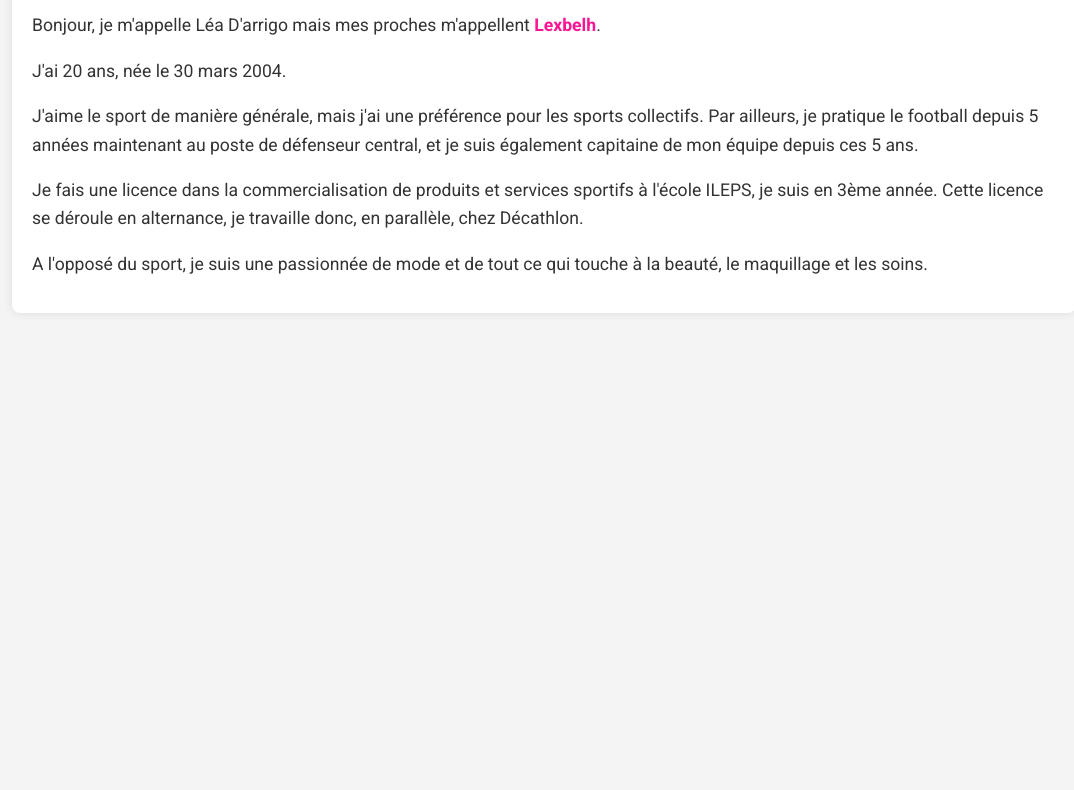
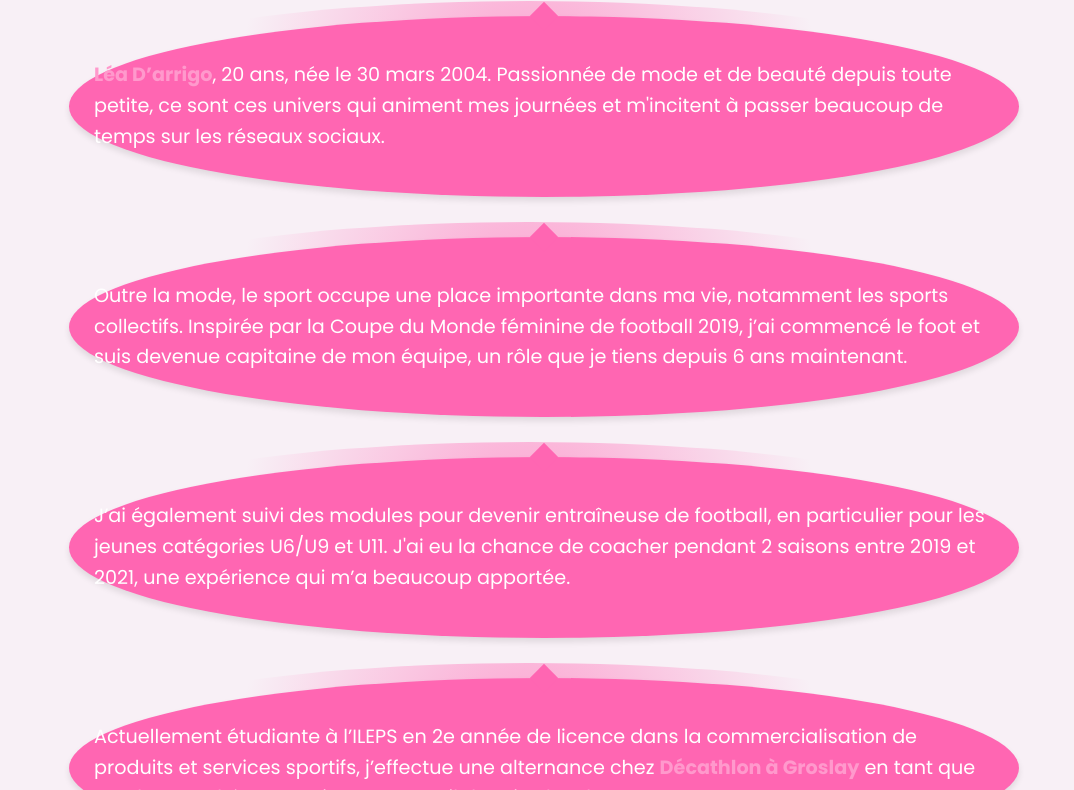
Before and after one commit to lexbelh/portfolio, a plain HTML site: page index.html in a window 1280 px wide. Shown: the part 158-948 px from the top of the page, without its empty margins (96-1170 px from the left). Before the commit the page ends 800 px from the top, so only its background shows below. Drawn offline with nearby package versions, Linux system fonts and the light colour scheme.

Commit message:
Update index.html

```diff
--- a/index.html
+++ b/index.html
@@ -3,50 +3,157 @@
 <head>
     <meta charset="UTF-8">
     <meta name="viewport" content="width=device-width, initial-scale=1.0">
-    <title>Portfolio de Léa D'arrigo (Lexbelh)</title>
-    <link href="https://fonts.googleapis.com/css2?family=Roboto:wght@400;700&family=Playfair+Display:wght@700&display=swap" rel="stylesheet">
+    <title>La Vie de Lexbelh</title>
     <style>
+        /* Import de la police Poppins */
+        @import url('https://fonts.googleapis.com/css2?family=Poppins:wght@300;400;500;700&display=swap');
+
+        /* Style général du corps */
         body {
-            font-family: 'Roboto', sans-serif; /* Police classe de base */
-            line-height: 1.6;
+            font-family: 'Poppins', sans-serif;
+            background-color: #f8f0f6;
             margin: 0;
             padding: 0;
-            background-color: #f4f4f4;
-            color: #333; /* Texte en noir par défaut */
+            display: flex;
+            justify-content: center;
+            align-items: center;
+            flex-direction: column;
+            min-height: 100vh;
+            text-align: center;
+            color: #333;
         }
+
+        /* Titre principal en rose clair et avec effet de mouvement */
+        h1 {
+            color: #ff99cc;
+            font-size: 3rem;
+            font-weight: 700;
+            margin-bottom: 50px;
+            animation: slide 5s infinite alternate;
+        }
+
+        /* Animation de déplacement pour le titre */
+        @keyframes slide {
+            0% {
+                transform: translateX(-50px);
+                opacity: 0;
+            }
+            50% {
+                transform: translateX(0);
+                opacity: 1;
+            }
+            100% {
+                transform: translateX(50px);
+                opacity: 0;
+            }
+        }
+
+        /* Container pour tout le contenu */
         .container {
             width: 80%;
-            margin: 20px auto;
-            padding: 20px;
-            background-color: #fff;
-            border-radius: 8px;
-            box-shadow: 0 0 10px rgba(0, 0, 0, 0.1);
+            max-width: 1000px;
         }
-        h1 {
-            font-family: 'Playfair Display', serif; /* Police élégante pour le titre */
-            color: #FF1493; /* Rose pour le titre */
-            text-align: center;
-            font-size: 3em;
-            margin-bottom: 20px;
+
+        /* Style des bulles de texte */
+        .bubble {
+            background-color: #ff66b2;
+            color: white;
+            padding: 25px;
+            margin: 20px;
+            border-radius: 50%;
+            display: inline-block;
+            max-width: 90%;
+            text-align: left;
+            position: relative;
+            box-shadow: 0 4px 6px rgba(0, 0, 0, 0.1);
+            animation: grow 0.5s ease-in-out;
         }
-        p {
-            font-size: 1.1em;
-            margin-bottom: 15px;
+
+        /* Animation pour la croissance des bulles */
+        @keyframes grow {
+            0% {
+                transform: scale(0.9);
+                opacity: 0;
+            }
+            100% {
+                transform: scale(1);
+                opacity: 1;
+            }
         }
-        .lexbelh {
-            color: #FF1493; /* Rose pour le mot "Lexbelh" */
+
+        /* Effet de fleur avec la pseudo-classe :before */
+        .bubble:before {
+            content: "";
+            position: absolute;
+            width: 20px;
+            height: 20px;
+            background-color: #ff66b2;
+            transform: rotate(45deg);
+            top: -10px;
+            left: 50%;
+            margin-left: -10px;
+        }
+
+        /* Ajout d'une ombre pour l'effet de fleur */
+        .bubble:after {
+            content: "";
+            position: absolute;
+            top: -15px;
+            left: -15px;
+            width: 100%;
+            height: 100%;
+            border-radius: 50%;
+            background: radial-gradient(circle, rgba(255, 102, 178, 0.6), rgba(255, 102, 178, 0) 60%);
+            z-index: -1;
+        }
+
+        /* Texte dans chaque bulle */
+        .bubble p {
+            font-size: 1.2rem;
+            line-height: 1.6;
+        }
+
+        /* Couleur des mots importants */
+        .highlight {
             font-weight: bold;
+            color: #ff99cc;
         }
     </style>
 </head>
 <body>
+
+    <!-- Titre du portfolio -->
+    <h1>La Vie de Lexbelh</h1>
+
+    <!-- Container pour la présentation -->
     <div class="container">
-        <h1>La vie de <span class="lexbelh">LEXBELH</span></h1>
-        <p>Bonjour, je m'appelle Léa D'arrigo mais mes proches m'appellent <span class="lexbelh">Lexbelh</span>.</p>
-        <p>J'ai 20 ans, née le 30 mars 2004.</p>
-        <p>J'aime le sport de manière générale, mais j'ai une préférence pour les sports collectifs. Par ailleurs, je pratique le football depuis 5 années maintenant au poste de défenseur central, et je suis également capitaine de mon équipe depuis ces 5 ans.</p>
-        <p>Je fais une licence dans la commercialisation de produits et services sportifs à l'école ILEPS, je suis en 3ème année. Cette licence se déroule en alternance, je travaille donc, en parallèle, chez Décathlon.</p>
-        <p>A l'opposé du sport, je suis une passionnée de mode et de tout ce qui touche à la beauté, le maquillage et les soins.</p>
+
+        <!-- Première bulle de texte -->
+        <div class="bubble">
+            <p><span class="highlight">Léa D’arrigo</span>, 20 ans, née le 30 mars 2004. Passionnée de mode et de beauté depuis toute petite, ce sont ces univers qui animent mes journées et m'incitent à passer beaucoup de temps sur les réseaux sociaux.</p>
+        </div>
+
+        <!-- Deuxième bulle de texte -->
+        <div class="bubble">
+            <p>Outre la mode, le sport occupe une place importante dans ma vie, notamment les sports collectifs. Inspirée par la Coupe du Monde féminine de football 2019, j’ai commencé le foot et suis devenue capitaine de mon équipe, un rôle que je tiens depuis 6 ans maintenant.</p>
+        </div>
+
+        <!-- Troisième bulle de texte -->
+        <div class="bubble">
+            <p>J’ai également suivi des modules pour devenir entraîneuse de football, en particulier pour les jeunes catégories U6/U9 et U11. J'ai eu la chance de coacher pendant 2 saisons entre 2019 et 2021, une expérience qui m’a beaucoup apportée.</p>
+        </div>
+
+        <!-- Quatrième bulle de texte -->
+        <div class="bubble">
+            <p>Actuellement étudiante à l’ILEPS en 2e année de licence dans la commercialisation de produits et services sportifs, j’effectue une alternance chez <span class="highlight">Décathlon à Groslay</span> en tant que vendeuse et hôtesse caisse et accueil depuis plus d’un an.</p>
+        </div>
+
+        <!-- Cinquième bulle de texte -->
+        <div class="bubble">
+            <p>Mon parcours professionnel est principalement tourné vers la vente. J'ai travaillé dans plusieurs enseignes comme <span class="highlight">La Halle aux Vêtements</span> et effectué un stage chez Décathlon, ce qui m'a permis de renforcer mes compétences commerciales et mon sens du service client.</p>
+        </div>
+
     </div>
+
 </body>
 </html>
```
